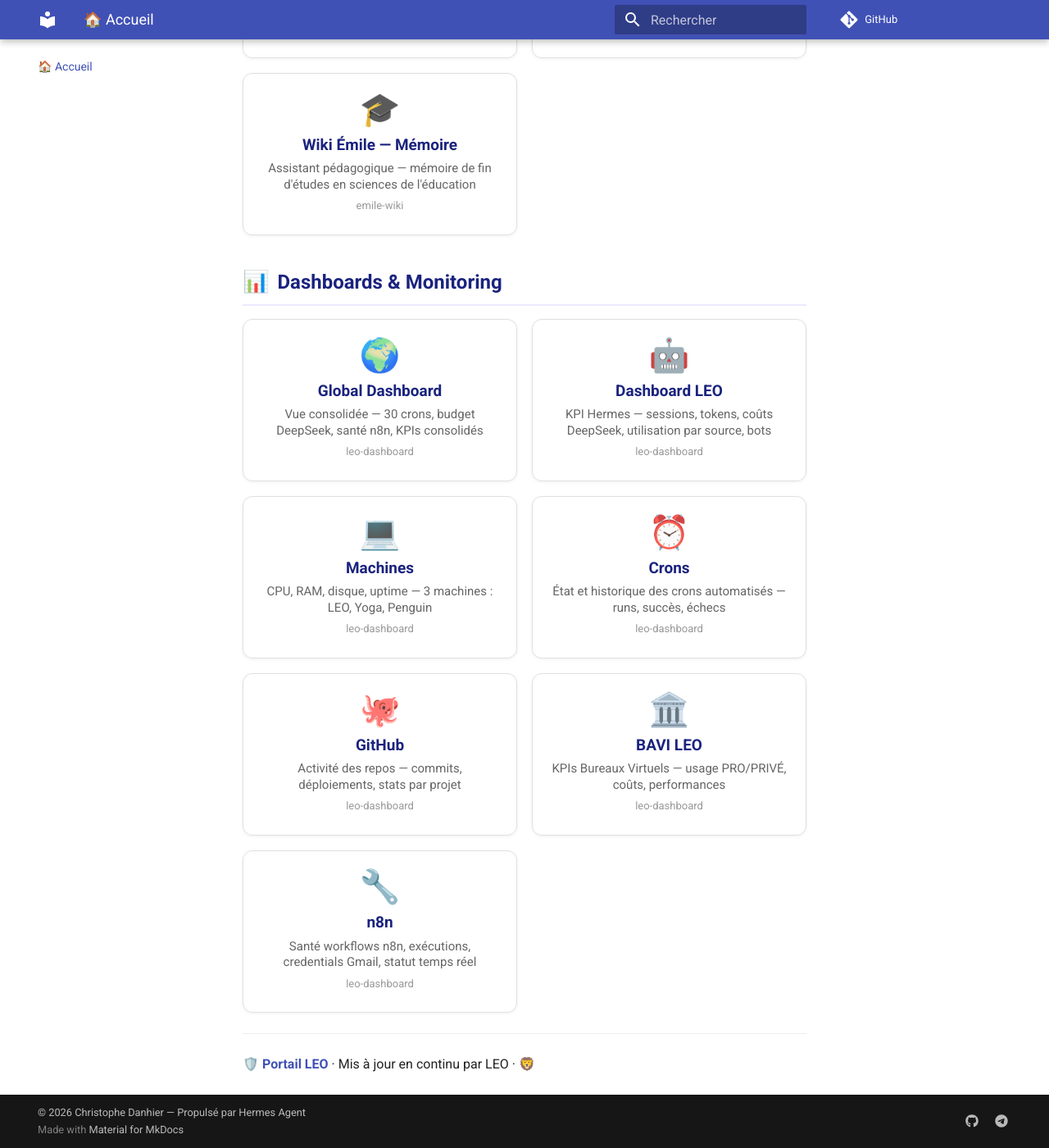
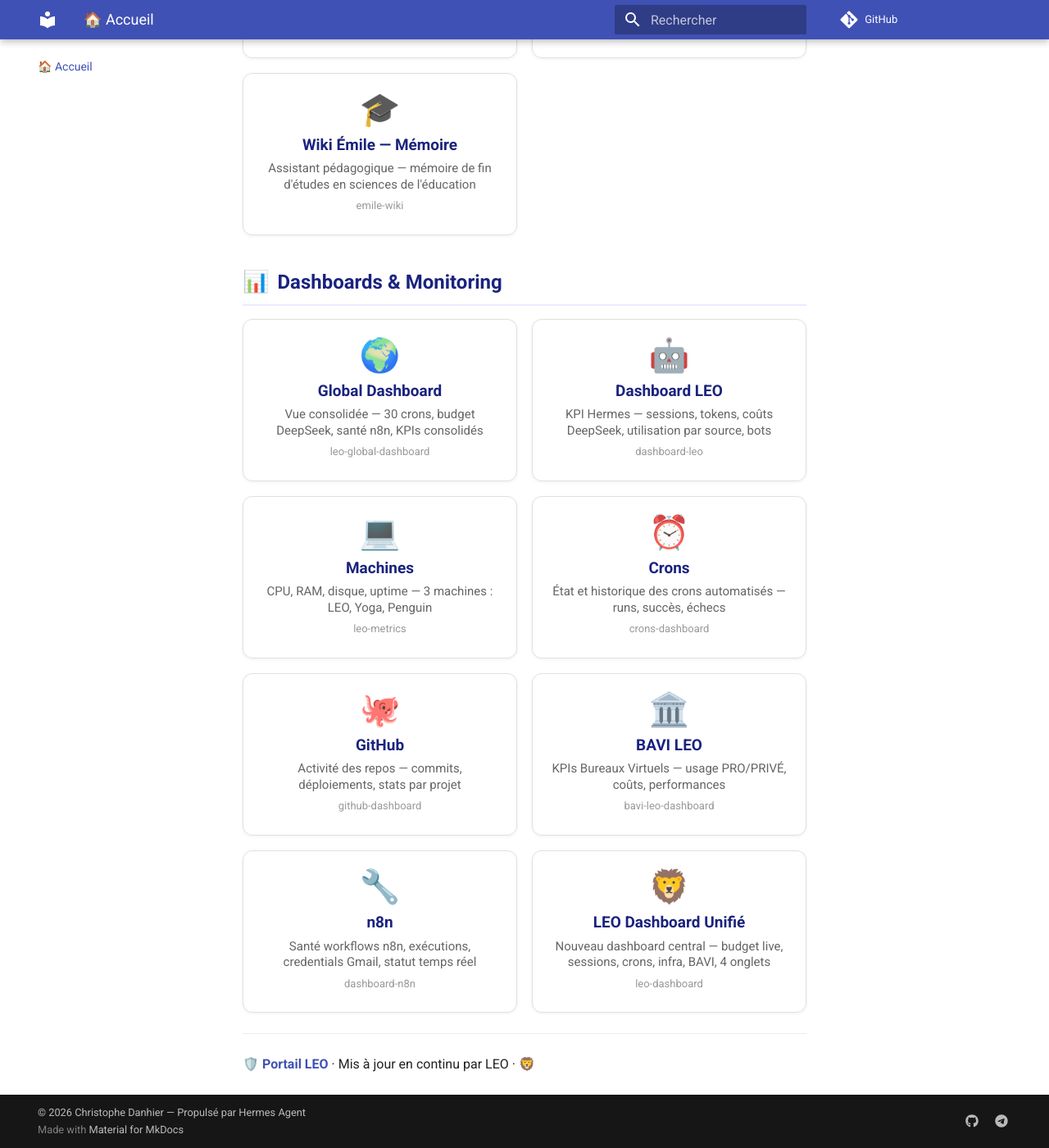
Before and after one commit to christophedanhier-hash/hermes-wiki, an MkDocs documentation site: the page built from docs/index.md, in a window 1280 px wide and 1400 px high, scrolled down 1068 px. Shown: the whole window at 82% size. Built offline with MkDocs 1.6.1 and Material for MkDocs 9.7.7, drawn with Linux system fonts in a browser that asks for light colours; comment, search, counter and statistics services are not loaded.

Commit message:
🐛 Fix: restaure liens individuels dashboards + ajout Dashboard Unifie

```diff
--- a/docs/index.md
+++ b/docs/index.md
@@ -160,52 +160,59 @@
 
 <div class="portail-grid">
 
-<a href="https://christophedanhier-hash.github.io/leo-dashboard/" class="portail-card" target="_blank" rel="noreferrer noopener">
+<a href="https://christophedanhier-hash.github.io/leo-global-dashboard/" class="portail-card" target="_blank" rel="noreferrer noopener">
     <div class="icon">🌍</div>
     <div class="title">Global Dashboard</div>
     <div class="desc">Vue consolidée — 30 crons, budget DeepSeek, santé n8n, KPIs consolidés</div>
-    <div class="url">leo-dashboard</div>
+    <div class="url">leo-global-dashboard</div>
+</a>
+
+<a href="https://christophedanhier-hash.github.io/dashboard-leo/" class="portail-card" target="_blank" rel="noreferrer noopener">
+    <div class="icon">🤖</div>
+    <div class="title">Dashboard LEO</div>
+    <div class="desc">KPI Hermes — sessions, tokens, coûts DeepSeek, utilisation par source, bots</div>
+    <div class="url">dashboard-leo</div>
+</a>
+
+<a href="https://christophedanhier-hash.github.io/leo-metrics/" class="portail-card" target="_blank" rel="noreferrer noopener">
+    <div class="icon">💻</div>
+    <div class="title">Machines</div>
+    <div class="desc">CPU, RAM, disque, uptime — 3 machines : LEO, Yoga, Penguin</div>
+    <div class="url">leo-metrics</div>
+</a>
+
+<a href="https://christophedanhier-hash.github.io/crons-dashboard/" class="portail-card" target="_blank" rel="noreferrer noopener">
+    <div class="icon">⏰</div>
+    <div class="title">Crons</div>
+    <div class="desc">État et historique des crons automatisés — runs, succès, échecs</div>
+    <div class="url">crons-dashboard</div>
+</a>
+
+<a href="https://christophedanhier-hash.github.io/github-dashboard/" class="portail-card" target="_blank" rel="noreferrer noopener">
+    <div class="icon">🐙</div>
+    <div class="title">GitHub</div>
+    <div class="desc">Activité des repos — commits, déploiements, stats par projet</div>
+    <div class="url">github-dashboard</div>
+</a>
+
+<a href="https://christophedanhier-hash.github.io/bavi-leo-dashboard/" class="portail-card" target="_blank" rel="noreferrer noopener">
+    <div class="icon">🏛️</div>
+    <div class="title">BAVI LEO</div>
+    <div class="desc">KPIs Bureaux Virtuels — usage PRO/PRIVÉ, coûts, performances</div>
+    <div class="url">bavi-leo-dashboard</div>
+</a>
+
+<a href="https://christophedanhier-hash.github.io/dashboard-n8n/" class="portail-card" target="_blank" rel="noreferrer noopener">
+    <div class="icon">🔧</div>
+    <div class="title">n8n</div>
+    <div class="desc">Santé workflows n8n, exécutions, credentials Gmail, statut temps réel</div>
+    <div class="url">dashboard-n8n</div>
 </a>
 
 <a href="https://christophedanhier-hash.github.io/leo-dashboard/" class="portail-card" target="_blank" rel="noreferrer noopener">
-    <div class="icon">🤖</div>
-    <div class="title">Dashboard LEO</div>
-    <div class="desc">KPI Hermes — sessions, tokens, coûts DeepSeek, utilisation par source, bots</div>
-    <div class="url">leo-dashboard</div>
-</a>
-
-<a href="https://christophedanhier-hash.github.io/leo-dashboard/" class="portail-card" target="_blank" rel="noreferrer noopener">
-    <div class="icon">💻</div>
-    <div class="title">Machines</div>
-    <div class="desc">CPU, RAM, disque, uptime — 3 machines : LEO, Yoga, Penguin</div>
-    <div class="url">leo-dashboard</div>
-</a>
-
-<a href="https://christophedanhier-hash.github.io/leo-dashboard/" class="portail-card" target="_blank" rel="noreferrer noopener">
-    <div class="icon">⏰</div>
-    <div class="title">Crons</div>
-    <div class="desc">État et historique des crons automatisés — runs, succès, échecs</div>
-    <div class="url">leo-dashboard</div>
-</a>
-
-<a href="https://christophedanhier-hash.github.io/leo-dashboard/" class="portail-card" target="_blank" rel="noreferrer noopener">
-    <div class="icon">🐙</div>
-    <div class="title">GitHub</div>
-    <div class="desc">Activité des repos — commits, déploiements, stats par projet</div>
-    <div class="url">leo-dashboard</div>
-</a>
-
-<a href="https://christophedanhier-hash.github.io/leo-dashboard/" class="portail-card" target="_blank" rel="noreferrer noopener">
-    <div class="icon">🏛️</div>
-    <div class="title">BAVI LEO</div>
-    <div class="desc">KPIs Bureaux Virtuels — usage PRO/PRIVÉ, coûts, performances</div>
-    <div class="url">leo-dashboard</div>
-</a>
-
-<a href="https://christophedanhier-hash.github.io/leo-dashboard/" class="portail-card" target="_blank" rel="noreferrer noopener">
-    <div class="icon">🔧</div>
-    <div class="title">n8n</div>
-    <div class="desc">Santé workflows n8n, exécutions, credentials Gmail, statut temps réel</div>
+    <div class="icon">🦁</div>
+    <div class="title">LEO Dashboard Unifié</div>
+    <div class="desc">Nouveau dashboard central — budget live, sessions, crons, infra, BAVI, 4 onglets</div>
     <div class="url">leo-dashboard</div>
 </a>
 
```
